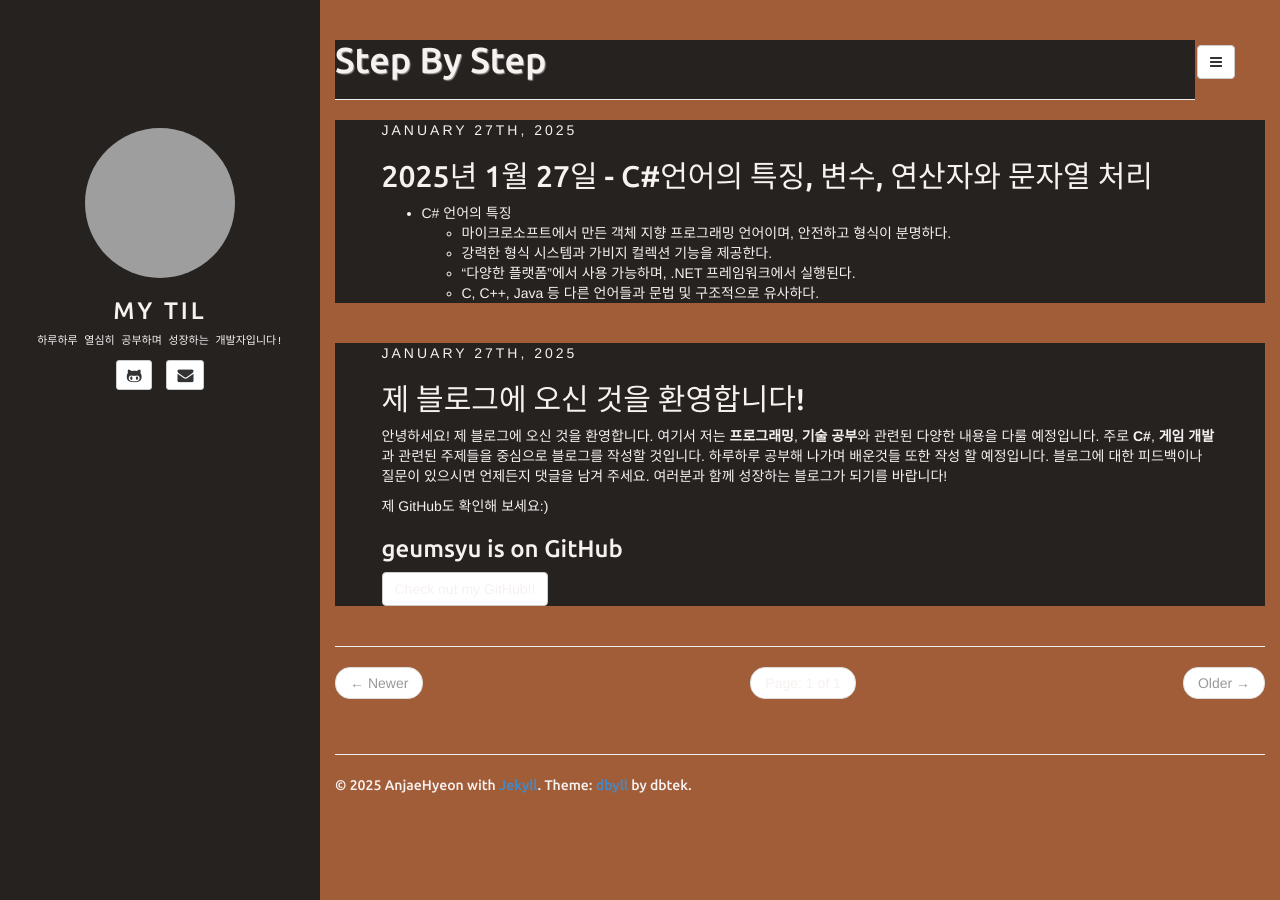
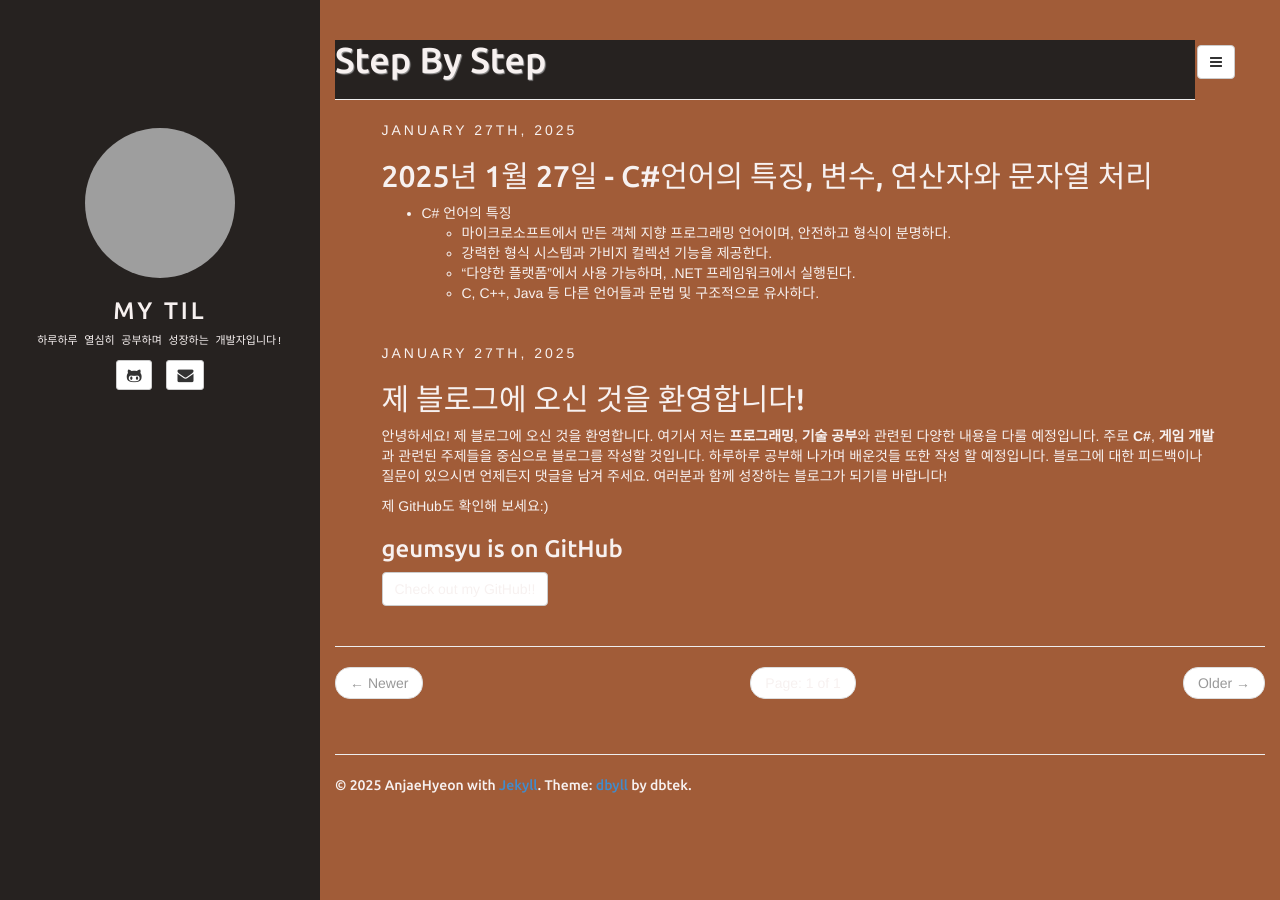
Before and after one commit to geumsyu/geumsyu.github.io, a Jekyll site: the page built from index.html, in a window 1280 px wide. Built offline with Jekyll 4.4.1, drawn with Linux system fonts in a browser that asks for light colours; the list of posts is cut into pages by our own code; grey boxes are pictures that could not be loaded.

Commit message:
Update style.css

```diff
--- a/assets/css/style.css
+++ b/assets/css/style.css
@@ -96,7 +96,7 @@ article .share .gplus:hover {
 
 article{
     margin-bottom: 40px;
-    background-color: #262220; /* 포스트 배경색 #262220으로 변경 */
+    /* 포스트 배경색은 변경하지 않음 */
     color: #F7F1F0; /* 글자색을 #F7F1F0으로 변경 */
 }
 
```
